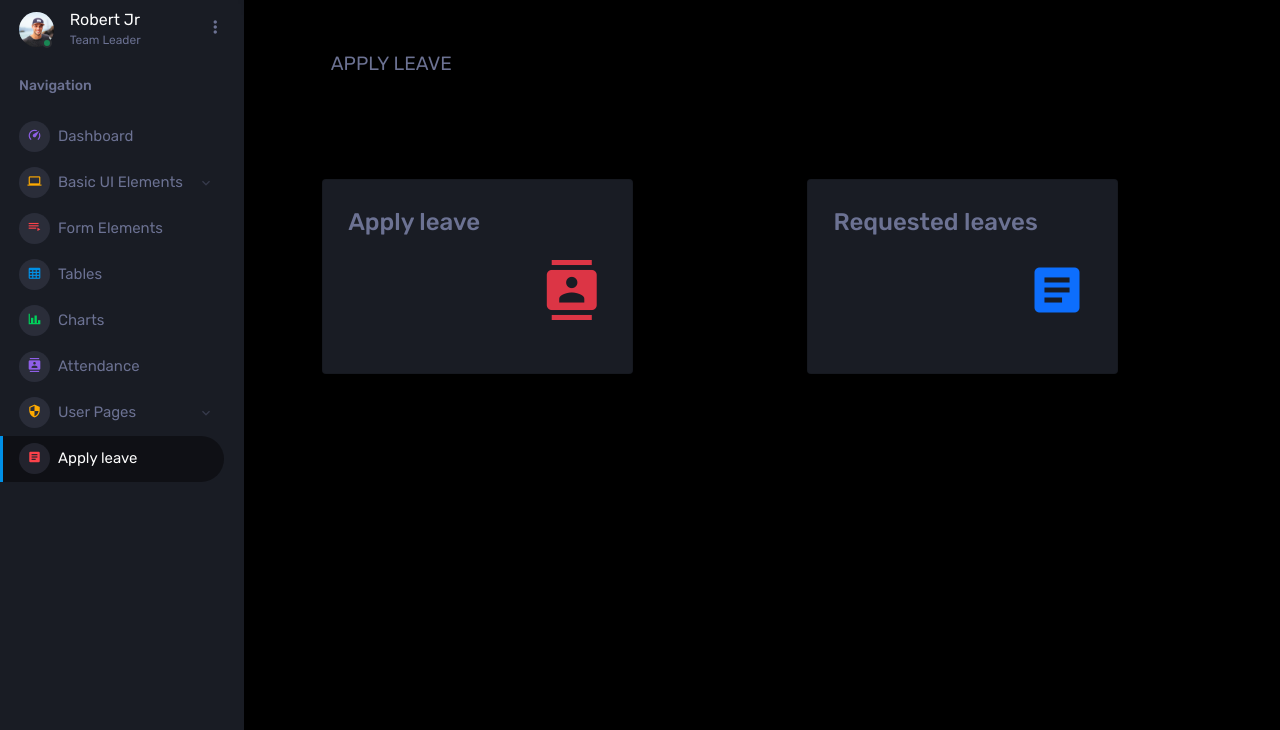
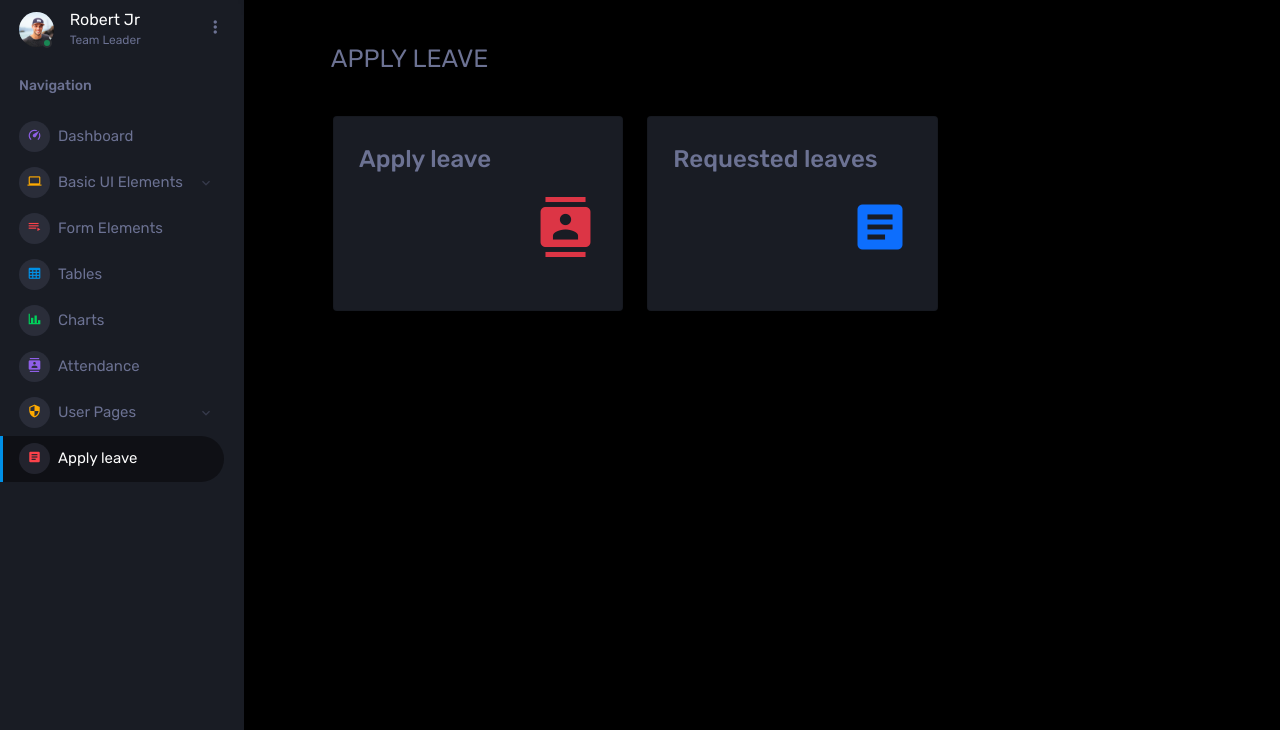
Before and after one commit to praveeshvnr/Advancedcoreapp, a Django app: page /coreapp/Devapplyleav in a window 1280 px wide. Shown: the part 70-800 px from the top of the page. Run offline with Django 4.2, Linux system fonts and the light colour scheme; some libraries are stand-ins or nearby versions.

Commit message:
form control added applyleave aligned

```diff
--- a/templates/Devapplyleav.html
+++ b/templates/Devapplyleav.html
@@ -50,13 +50,13 @@ h5{
   width: 50%;
   margin-left: 10%;
 }*/
-#leaves{
-margin: 10%;
-
-}
+ #fbox{
+margin-top: 4%;
+margin-left: 5%;
+}/*
 #leaves1{
   margin: 10%;
-}
+} */
 a{
   text-decoration: none;
 }
@@ -97,9 +97,9 @@ a{
     <i class="icon-lg mdi mdi-codepen text-primary ms-auto"></i>
   </div>
 </div> -->
-<label id="myprofile" style="margin-left: 6%; margin-top: 2%; font-size: larger; color: #6c7293;">APPLY LEAVE</label>
-<div class="row" >
-<div class="col-sm-4 col-md-4 grid-margin shadow" id="leaves" style="margin-left: 5%; max-width: 90%;">
+<label id="myprofile" style="margin-left: 6%; margin-top: 1%; font-size: 25px; color: #6c7293;">APPLY LEAVE</label>
+<div class="row" id="fbox">
+<div class="col-sm-4 col-md-4 grid-margin shadow" id="leaves" style=" max-width: 90%;">
   <a href="/coreapp/Devapplyleav1">
   <div class="card" >
     <div class="card-body">
@@ -122,7 +122,7 @@ a{
   </div>
 </a>
 </div>
-<div class="col-sm-4 grid-margin shadow" id="leaves1" style="margin-left: 5%; max-width: 90%;">
+<div class="col-sm-4 grid-margin shadow" id="leaves1" style="margin-left: 0%; max-width: 90%;">
   <a href="/coreapp/Devleaverequiest">
   <div class="card">
     <div class="card-body">
--- a/templates/Devapplyleav1.html
+++ b/templates/Devapplyleav1.html
@@ -93,13 +93,13 @@
                             <label style="color: #6c7293;">LEAVE FROM</label>
                             </div>
                             <div class="col-md-4">
-                            <input type="date" name="leavefrom" id="date"class="w-100" required>
+                            <input type="date" name="leavefrom" id="date" class="w-100 form-control" required>
                             </div>
                             <div class="col-md-2">
                             <label style="color: #6c7293;">LEAVE TO</label>
                             </div>
                             <div class="col-md-4" >
-                            <input type="date" name="leaveto" id="date" style="width:160px ;" class="w-100" required>
+                            <input type="date" name="leaveto" id="date" style="width:160px ;" class="w-100 form-control" required>
                             </div>
                         </div>
                     <label style="color: #6c7293; margin-top: 5%;" >REASONS</label><br>
@@ -112,7 +112,7 @@
                          <div class="col-md-4"></div>
                          <div class="col-md-4"></div>
                          <div class="col-md-4">
-                    <button type="submit" class="btn btn-primary Search w-100 " style="margin-top: 10px;background-color: #191c24; border: 1px solid white; ">APPLY</button>
+                    <button type="submit" class="btn btn-primary Search w-100 " style="margin-top: 10px;background-color: #191c24; border: 1px solid #6c7293; ">APPLY</button>
                         </div>
                     </div>
                     </form>
--- a/templates/Devapplyleav3.html
+++ b/templates/Devapplyleav3.html
@@ -19,7 +19,7 @@
                 <div class="row">
                     <div class="col-8 col-sm-12 col-xl-8 my-auto">
                       <div class="d-flex d-sm-block d-md-flex align-items-center">
-                        <h2 class="mb-0" style="color: #6c7293;">Leave applied successfully</h2>
+                        <h2 class="mb-0" style="color: #6c7293; font-size: medium; ">Leave applied successfully</h2>
                       </div>
                     </div>
                     <div class="col-4 col-sm-12 col-xl-4 text-center text-xl-right">
--- a/templates/Devattendance.html
+++ b/templates/Devattendance.html
@@ -31,7 +31,7 @@
               <label style="color: #6c7293;">SELECT FROM DATE</label>&nbsp
             </div>
                   <div class="col-md-9">
-                  <input type="date" name="fromdate" id="regfd" class="w-100" >
+                  <input type="date" name="fromdate" style="border: #6c7293 solid 1px;" class="w-100 form-control" >
                   </div>
 
             </div>
@@ -40,7 +40,7 @@
               <label style="color: #6c7293;">SELECT TO DATE</label>&nbsp
             </div>
                 <div class="col-md-9">
-              <input type="date" name="todate" id="regtd" class="w-100">
+              <input type="date" name="todate" id="regtd" style="border: #6c7293 solid 1px;" class="w-100 form-control">
                 </div>
 
 
@@ -50,7 +50,7 @@
               <div class="col-md-3"></div>
               <div class="col-md-3"></div>
               <div class="col-md-3">
-            <button id="btnSearch" type="button" class="btn btn-primary Search w-100 mt-3" style=" border: 2px solid white; background-color: #191c24;" >Search</button>
+            <button id="btnSearch" type="button" class="btn btn-primary Search w-100 mt-3" style=" border: 2px solid #6c7293; background-color: #191c24;" >Search</button>
               </div>
 
             </div>
--- a/templates/Devleaverequiest.html
+++ b/templates/Devleaverequiest.html
@@ -31,7 +31,7 @@
                     <div id="box2" class="shadow " style="background-color: #191c24; " >
                             <div class="row">
                             <tr>
-                                <div class="col-md-3" >
+                                <div class="col-md-4" >
                               <h3 style="color: #6c7293;">Requested leave from</h3>
                             </div>
                             <div class="col-md-3">
@@ -40,7 +40,7 @@
                               <div class="col-md-3">
                                 <h3 style="color: #6c7293;">Feb.2,2022</h3>
                               </div>
-                              <div class="col-md-3">
+                              <div class="col-md-2">
                                 <h3 style="color: #6c7293;">Status</h3>
                               </div>
                             </tr>
```
